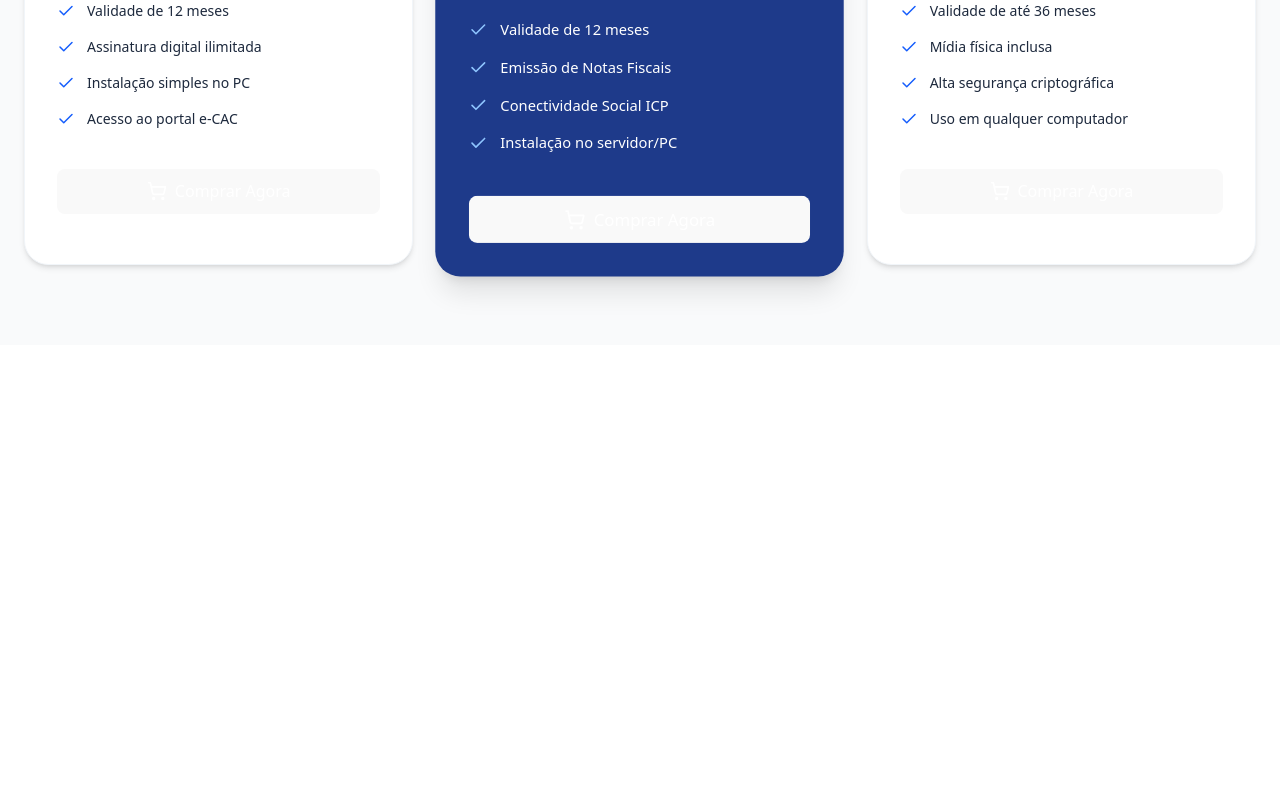
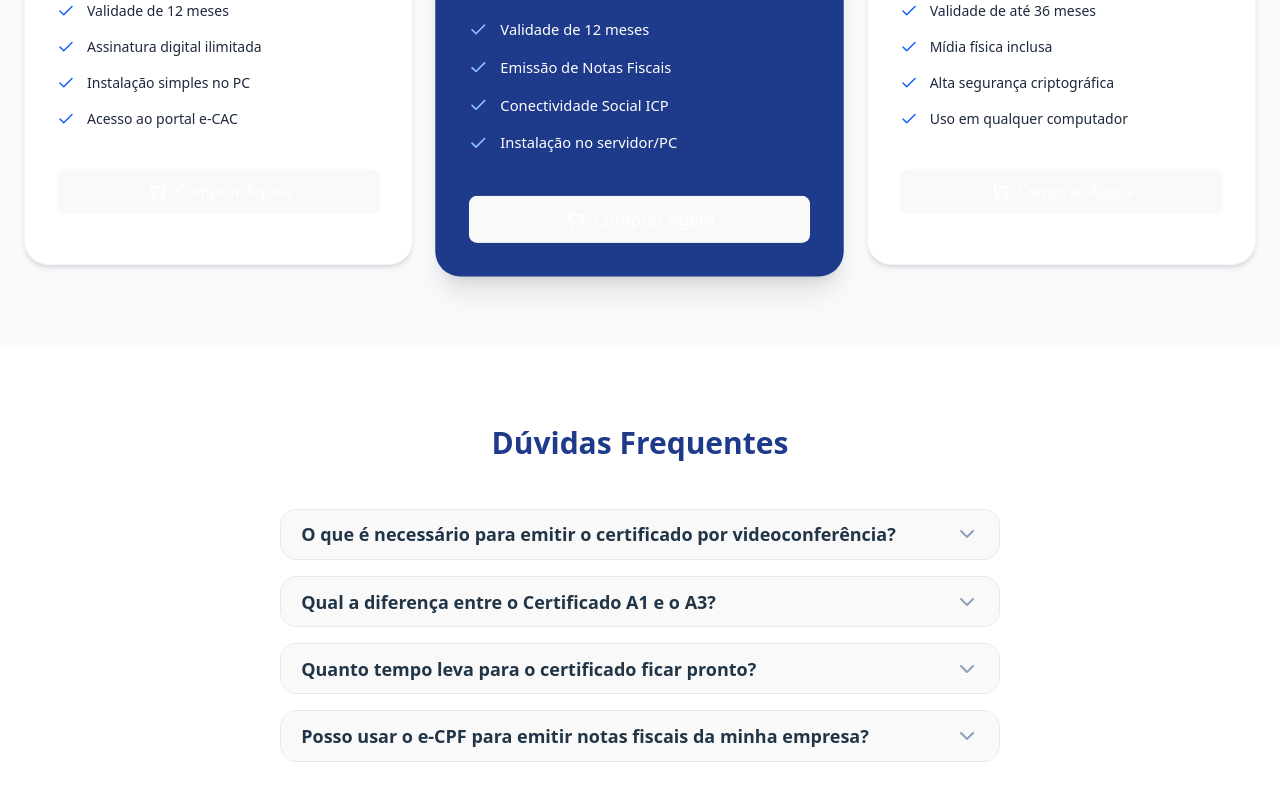
Before and after one commit to jpmacielprado/Landing_MPrime, a React (Vite) app: page / in a window 1280 px wide. Shown: the part 3326-4126 px from the top of the page. Before the commit the page ends 3671 px from the top, so only its background shows below. Built offline with nearby package versions, Linux system fonts and the light colour scheme.

Commit message:
faq.tsx criado

```diff
--- /dev/null
+++ b/src/components/Faq.tsx
@@ -0,0 +1,75 @@
+import React, { useState } from 'react';
+import { ChevronDown, ChevronUp } from 'lucide-react';
+
+interface FAQItem {
+    question: string;
+    answer: string;
+}
+
+const faqData: FAQItem[] = [
+    {
+        question: "O que é necessário para emitir o certificado por videoconferência?",
+        answer: "Você precisará de um computador com câmera ou um smartphone, além de um documento de identidade original (RG, CNH ou Passaporte) e estar em um ambiente bem iluminado."
+    },
+    {
+        question: "Qual a diferença entre o Certificado A1 e o A3?",
+        answer: "O A1 é um arquivo digital instalado diretamente no computador com validade de 1 ano. O A3 fica armazenado em uma mídia física (cartão ou token) e pode ter validade de até 3 anos."
+    },
+    {
+        question: "Quanto tempo leva para o certificado ficar pronto?",
+        answer: "Após a validação (presencial ou por vídeo), a emissão costuma ser imediata. O processo todo de atendimento leva cerca de 15 a 30 minutos."
+    },
+    {
+        question: "Posso usar o e-CPF para emitir notas fiscais da minha empresa?",
+        answer: "Não. Para emissão de notas fiscais de pessoa jurídica, é necessário o e-CNPJ ou um certificado específico de NF-e."
+    }
+];
+
+const Faq: React.FC = () => {
+    const [openIndex, setOpenIndex] = useState<number | null>(null);
+
+    const toggleFAQ = (index: number) => {
+        setOpenIndex(openIndex === index ? null : index);
+    };
+
+    return (
+        <section className="py-20 bg-white">
+            <div className="container mx-auto px-6 max-w-3xl">
+                <h2 className="text-3xl font-bold text-[#1e3a8a] mb-12 text-center">
+                    Dúvidas Frequentes
+                </h2>
+
+                <div className="space-y-4">
+                    {faqData.map((item, index) => (
+                        <div
+                            key={index}
+                            className="border border-slate-200 rounded-2xl overflow-hidden transition-all"
+                        >
+                            <button
+                                className="w-full flex items-center justify-between p-6 text-left bg-gray-50 hover:bg-gray-100 transition-colors"
+                                onClick={() => toggleFAQ(index)}
+                            >
+                                <span className="font-bold text-swhite md:text-lg">
+                                    {item.question}
+                                </span>
+                                {openIndex === index ? (
+                                    <ChevronUp className="text-blue-600 shrink-0" />
+                                ) : (
+                                    <ChevronDown className="text-slate-400 shrink-0" />
+                                )}
+                            </button>
+
+                            {openIndex === index && (
+                                <div className="p-6 bg-white text-slate-600 leading-relaxed border-t border-slate-100 animate-fadeIn">
+                                    {item.answer}
+                                </div>
+                            )}
+                        </div>
+                    ))}
+                </div>
+            </div>
+        </section>
+    );
+};
+
+export default Faq;
--- a/src/pages/Landing.tsx
+++ b/src/pages/Landing.tsx
@@ -5,6 +5,7 @@ import Features from '../components/Features';
 import Benefits from '../components/Benefits';
 import Reviews from '../components/Reviews';
 import Pricing from '../components/Pricing';
+import Faq from '../components/Faq';
 
 const Landing: React.FC = () => {
   return (
@@ -16,6 +17,7 @@ const Landing: React.FC = () => {
         <Benefits />
         <Reviews />
         <Pricing />
+        <Faq />
       </main>
 
       {/* 5. Rodapé */}
```
